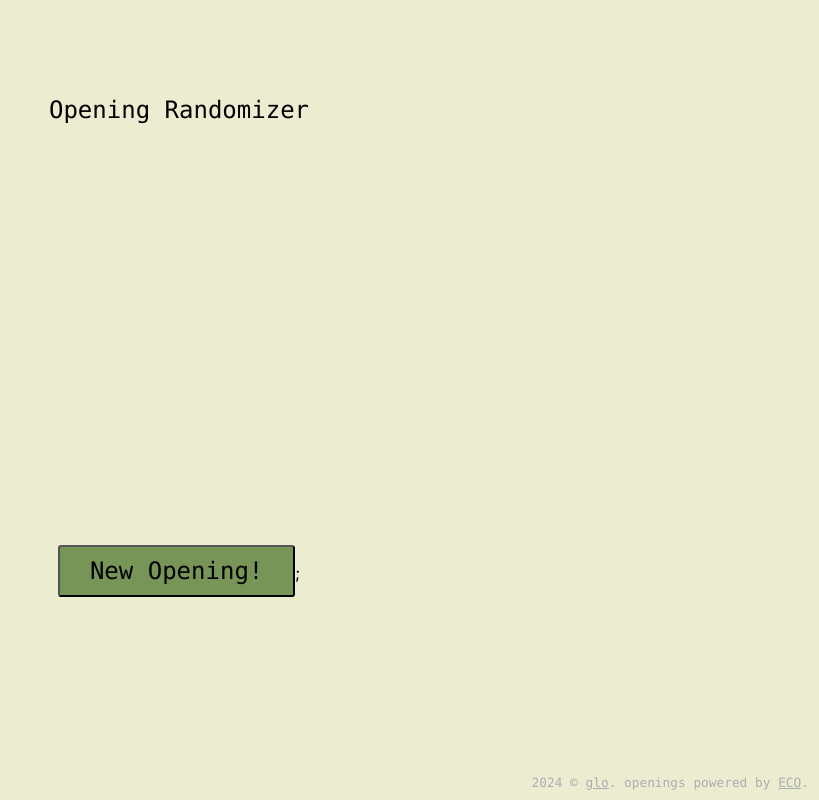
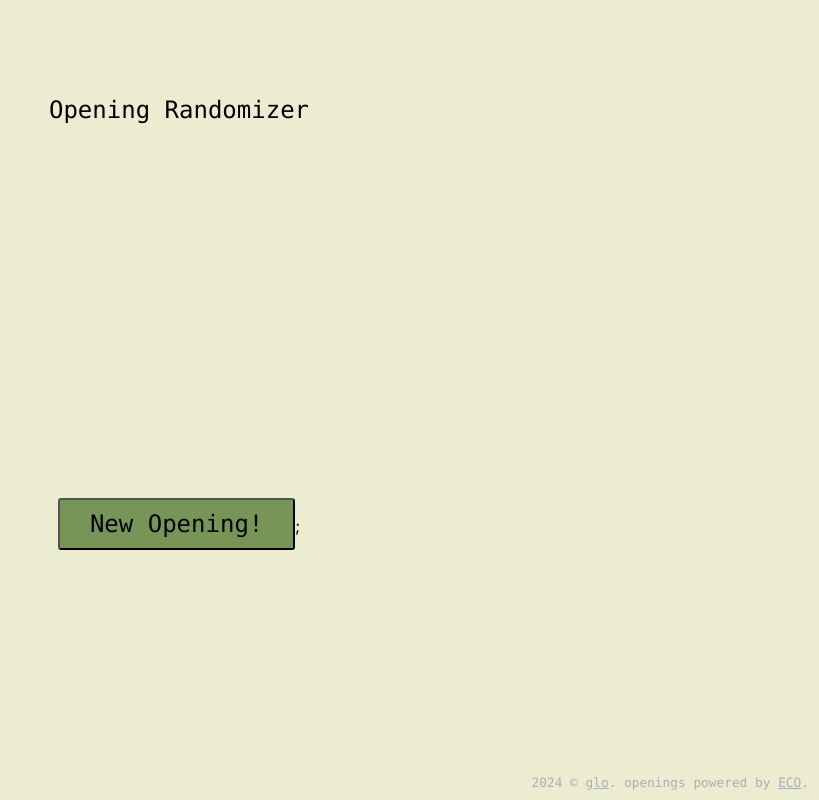
Before and after one commit to glorialiu/chess_openings, a Next.js app: page / in a window 1280 px wide. Shown: the whole page, without its empty margins (461-1280 px from the left). Built offline with nearby package versions, Linux system fonts and the light colour scheme.

Commit message:
anchor button

```diff
--- a/app/page.module.css
+++ b/app/page.module.css
@@ -3,7 +3,7 @@
   flex-direction: column;
   justify-content: space-between;
   align-items: center;
-  padding: 6rem 3rem 1rem;
+  padding: 6rem 3rem 0rem;
   min-height: 100vh;
   background-color: #ebecd0;
 }
@@ -16,7 +16,10 @@
   padding: 10px 30px;
   border-radius: 3px;
 }
-
+.bottomContainer {
+  padding: 0px 10px 250px;
+  bottom:0;
+}
 .title {
   font-size: 1.5rem;
   color: black;
@@ -27,11 +30,12 @@
 }
 
 .description {
-  font-size: 1.2rem;
+  font-size: 1.1rem;
   color: black;
   width: 100%;
   font-family: var(--font-mono);
   text-align: center;
+  padding: 60px 0px 10px;
 }
 
 .board {
--- a/app/page.tsx
+++ b/app/page.tsx
@@ -50,13 +50,12 @@ export default function Home() {
         <br />
         {renderOpeningName()}
       </div>
-      <div>
+      <div></div>
+      <div className={styles.bottomContainer}>
         <button className={styles.newOpeningButton} onClick={newOpening}>
           New Opening!
         </button>
         ;
-      </div>
-      <div>
         <div className={styles.footer}>
           2024 ©{" "}
           <a href="https://github.com/glorialiu/chess_openings">
```
